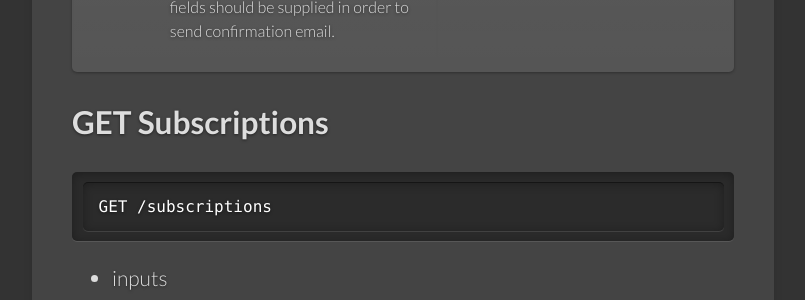
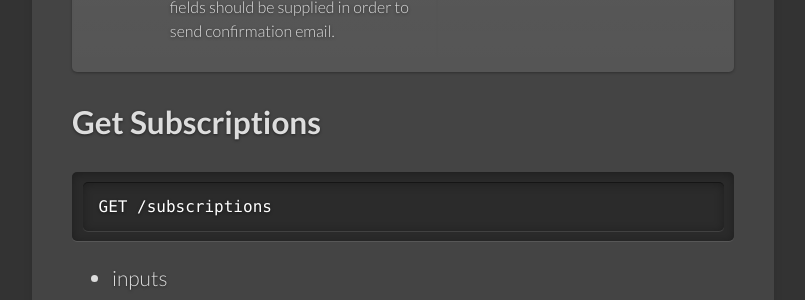
Before and after one commit to bcgov/MyGovBC-notification-server, a Jekyll site: the page built from docs/_docs/api-subscription.md, in a window 1280 px wide and 900 px high, scrolled down 2110 px. Shown: the part 157-457 px from the top of the window, without its empty margins (139-944 px from the left). Built offline with Jekyll 4.4.1, drawn with Linux system fonts in a browser that asks for light colours.

Commit message:
updated docs

````diff
--- a/docs/_docs/api-subscription.md
+++ b/docs/_docs/api-subscription.md
@@ -158,7 +158,7 @@ The API operates on following subscription data model fields:
   </tr>
 </table>
 
-## GET Subscriptions
+## Get Subscriptions
 ```
 GET /subscriptions
 ```
````
